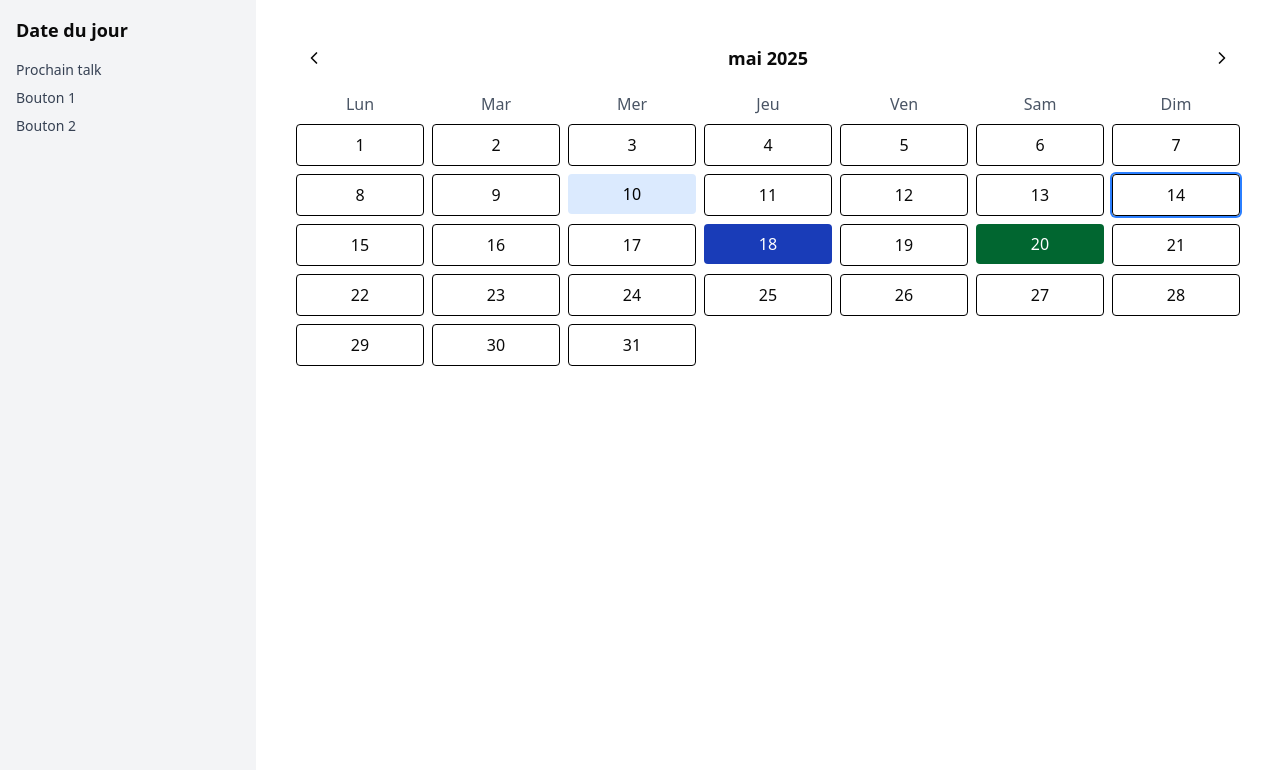
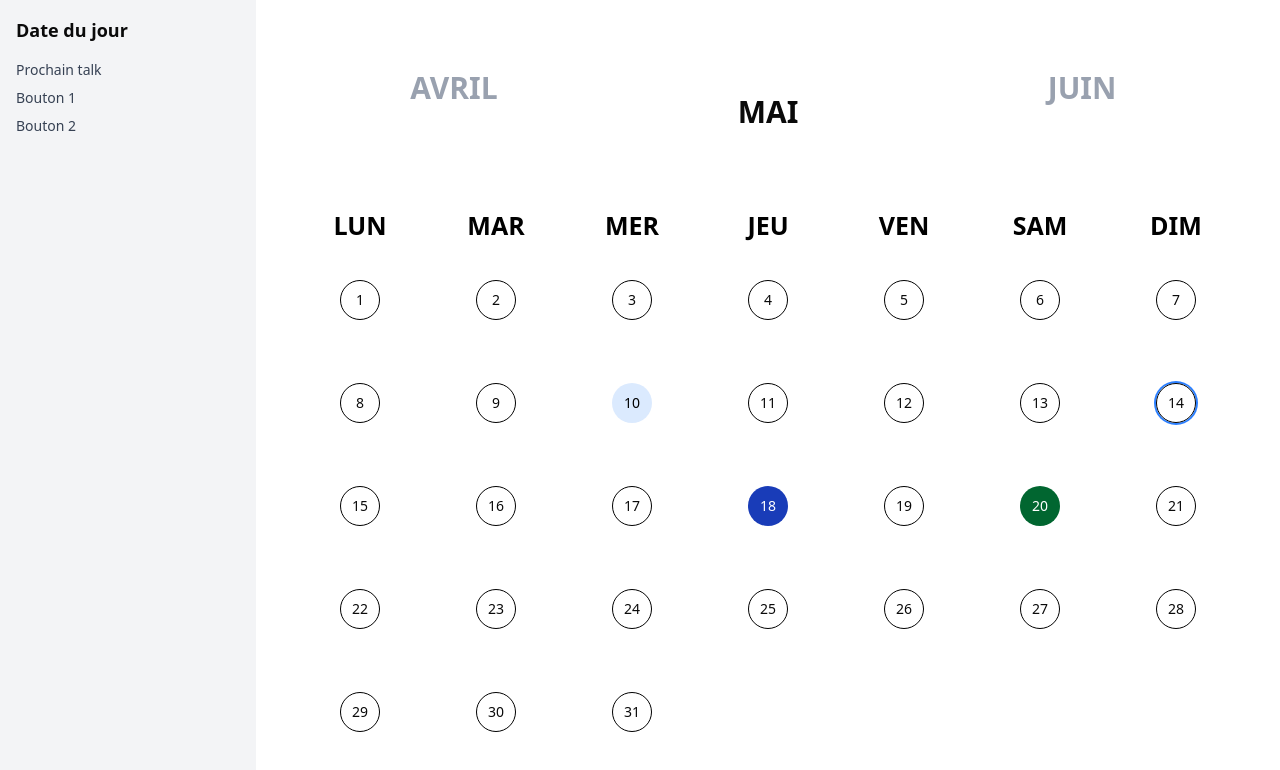
Before and after one commit to DFarau/Projet-Talk-Master-Front, a Next.js app: page /planning in a window 1280 px wide. Shown: the top 770 px of the page. Built offline with nearby package versions, Linux system fonts and the light colour scheme.

Commit message:
style(calendar): update calendar and tooltip style

```diff
--- a/src/components/ui/calendar.tsx
+++ b/src/components/ui/calendar.tsx
@@ -2,7 +2,7 @@
 
 import * as React from "react";
 import { ChevronLeft, ChevronRight } from "lucide-react";
-import { format, isSameDay } from "date-fns";
+import { format, isSameDay, addMonths, subMonths } from "date-fns";
 import { fr } from "date-fns/locale";
 import { cn } from "@/lib/utils";
 import { Tooltip } from "@/components/ui/tooltip";
@@ -44,29 +44,32 @@ export function Calendar({
 
   const setTooltipData = useTooltipStore((state) => state.setTooltipData);
 
+  const previousMonth = subMonths(currentMonth, 1);
+  const nextMonth = addMonths(currentMonth, 1)
+
   return (
-    <div className={cn("p-4", className)}>
-      <div className="flex items-center justify-between mb-4">
-        <button
+    <div className={cn("p-4 flex flex-col h-full", className)}>
+      <div className="flex items-center justify-between mb-4 h-24">
+      <button
           onClick={() => handleMonthChange("previous")}
-          className="p-2 rounded hover:bg-gray-200"
+          className="text-lg font-bold uppercase text-[30px] p-2 rounded-full hover:bg-gray-100 text-gray-400 w-100 cursor-pointer"
         >
-          <ChevronLeft className="h-5 w-5" />
+          {format(previousMonth, "MMMM", { locale: fr })}
         </button>
-        <h2 className="text-lg font-semibold">
-          {format(currentMonth, "MMMM yyyy", { locale: fr })}
+        <h2 className="text-lg font-bold uppercase text-[30px] w-100 flex justify-center pt-12">
+          {format(currentMonth, "MMMM", { locale: fr })}
         </h2>
         <button
           onClick={() => handleMonthChange("next")}
-          className="p-2 rounded hover:bg-gray-200"
+          className="text-lg font-bold uppercase text-[30px] p-2 rounded-full hover:bg-gray-100 text-gray-400 w-100 cursor-pointer"
         >
-          <ChevronRight className="h-5 w-5" />
+          {format(nextMonth, "MMMM", { locale: fr })}
         </button>
       </div>
 
-      <div className="grid grid-cols-7 gap-2 relative">
+      <div className="grid grid-cols-7 gap-2 flex-grow text-[25px]">
         {["Lun", "Mar", "Mer", "Jeu", "Ven", "Sam", "Dim"].map((day) => (
-          <div key={day} className="text-center font-medium text-gray-600">
+          <div key={day} className="flex flex-col justify-end items-center text-center text-black uppercase font-extrabold">
             {day}
           </div>
         ))}
@@ -79,15 +82,15 @@ export function Calendar({
               key={day.toISOString()}
               onMouseEnter={() => {
                 setHoveredDay(day);
-                setTooltipData(dayTalks, { top: 40, left: 0 }, userRole);
+                setTooltipData(dayTalks, { top: 80, left: -40 }, userRole);
               }}
               onMouseLeave={() => setHoveredDay(null)}
-              className="relative"
+              className="relative flex items-center justify-center"
             >
               <button
                 onClick={() => onDateChange(day)}
                 className={cn(
-                  "p-2 rounded text-center w-full",
+                  "w-10 h-10 rounded-full flex items-center justify-center text-sm transition-colors hover:bg-blue-100 cursor-pointer",
                   selectedDate?.toDateString() === day.toDateString()
                     ? "ring-2 ring-blue-500"
                     : "",
--- a/src/components/ui/tooltip.tsx
+++ b/src/components/ui/tooltip.tsx
@@ -10,7 +10,7 @@ export function Tooltip() {
 
   return (
     <div
-      className="absolute bg-white border border-gray-300 shadow-lg p-2 rounded z-10"
+      className="absolute bg-white border border-gray-300 shadow-lg p-2 rounded z-10 min-w-70 min-h-20"
       style={{ top: position?.top || 0, left: position?.left || 0 }}
     >
       {talks.length > 0 ? (
```
